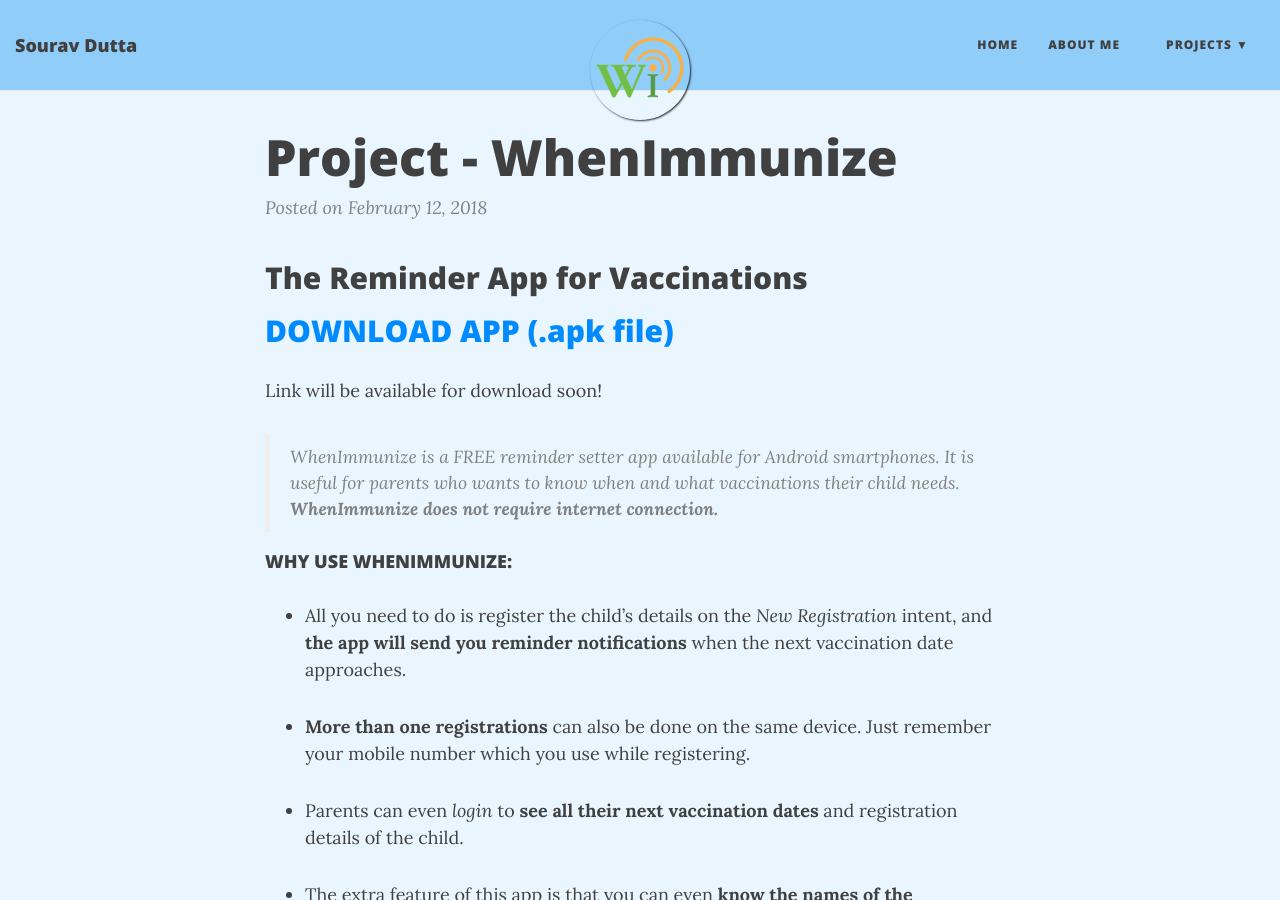
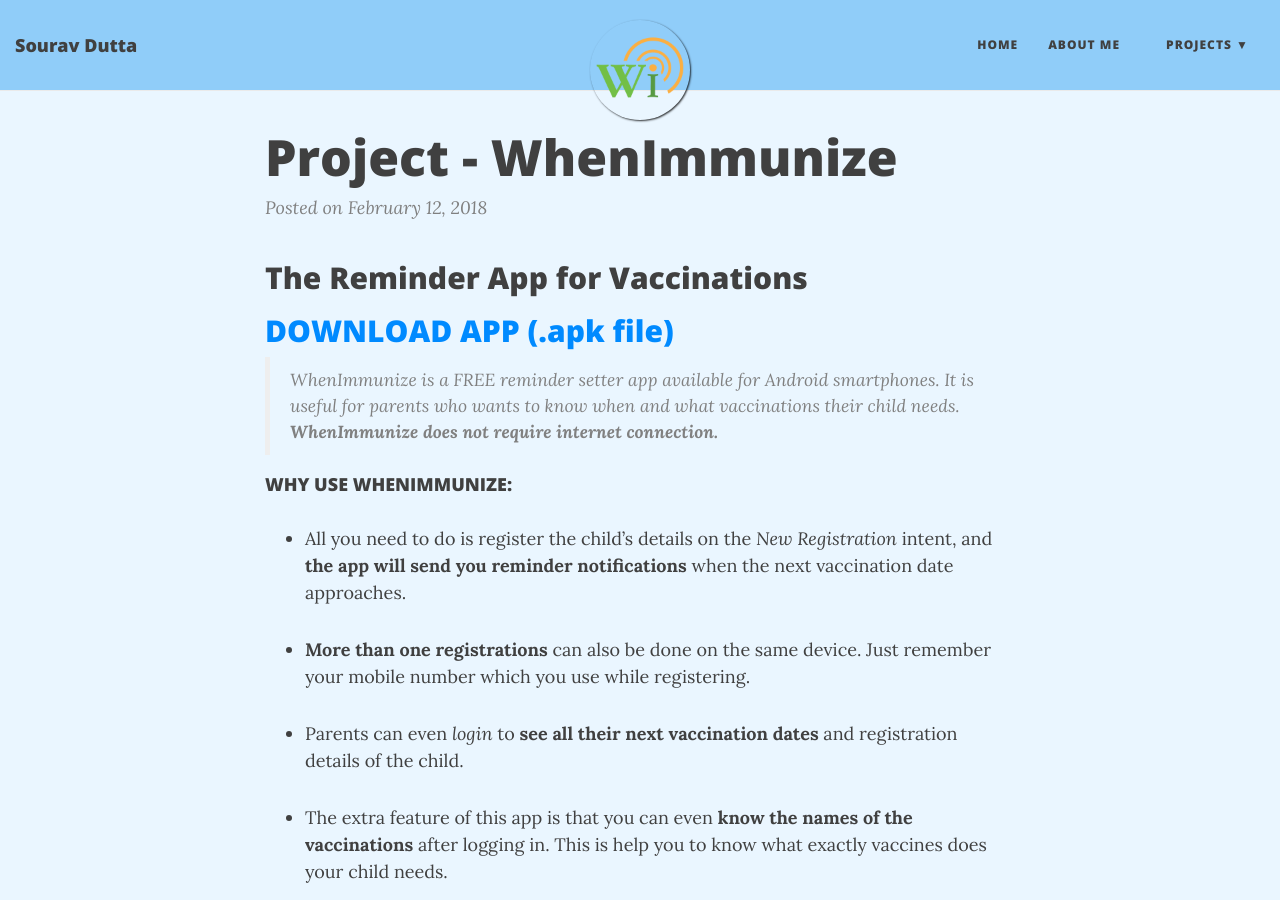
Before and after one commit to souravdutta1998/souravdutta1998.github.io, a Jekyll site: the page built from _posts/2018-02-12-project-whenimmunize.md, in a window 1280 px wide and 900 px high. Built offline with Jekyll 4.4.1, drawn with Linux system fonts in a browser that asks for light colours; nearby versions of some CDN libraries.

Commit message:
Update 2018-02-12-project-whenimmunize.md

```diff
--- a/_posts/2018-02-12-project-whenimmunize.md
+++ b/_posts/2018-02-12-project-whenimmunize.md
@@ -5,8 +5,7 @@ image: /img/wi_logo.png
 tags: [android]
 ---
 ## The Reminder App for Vaccinations
-## [DOWNLOAD APP (.apk file)](https://www.google.com)
-Link will be available for download soon!
+## [DOWNLOAD APP (.apk file)](https://drive.google.com/uc?id=1P7YPzMqRW67GxCD6KuGWoey4BU1raKUe&export=download)
 
 > _WhenImmunize is a FREE reminder setter app available for Android smartphones. It is useful for parents who wants to know when and what vaccinations their child needs. **WhenImmunize does not require internet connection.**_
 
```
